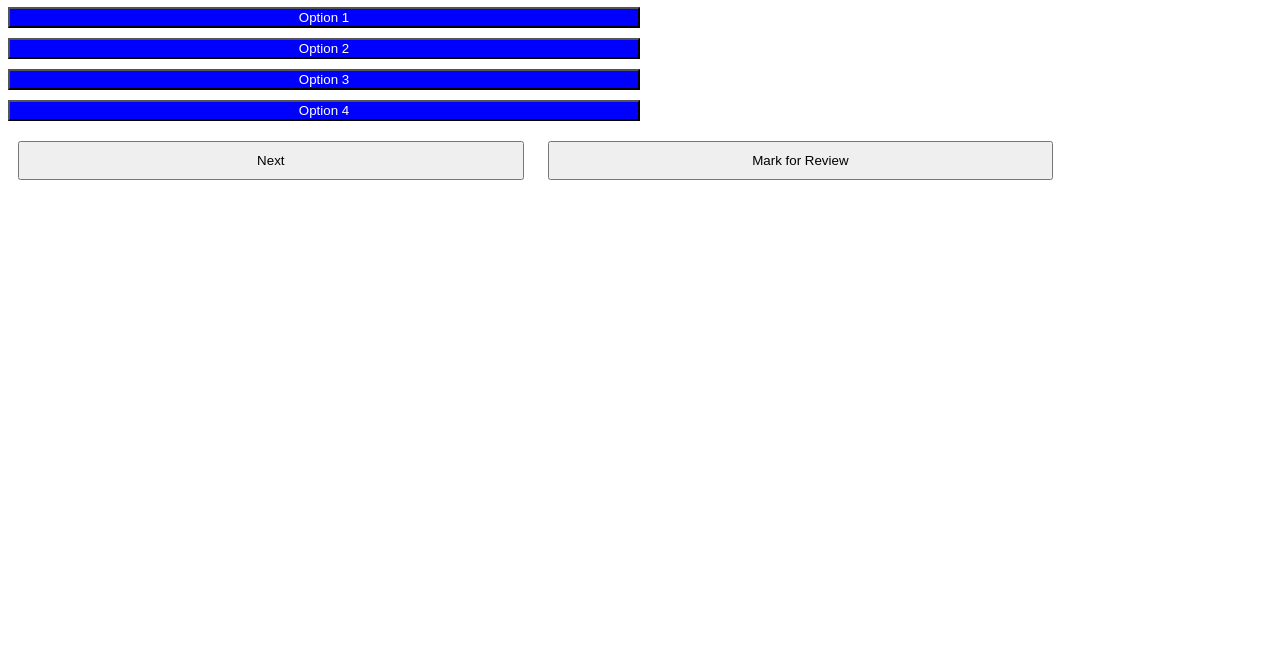
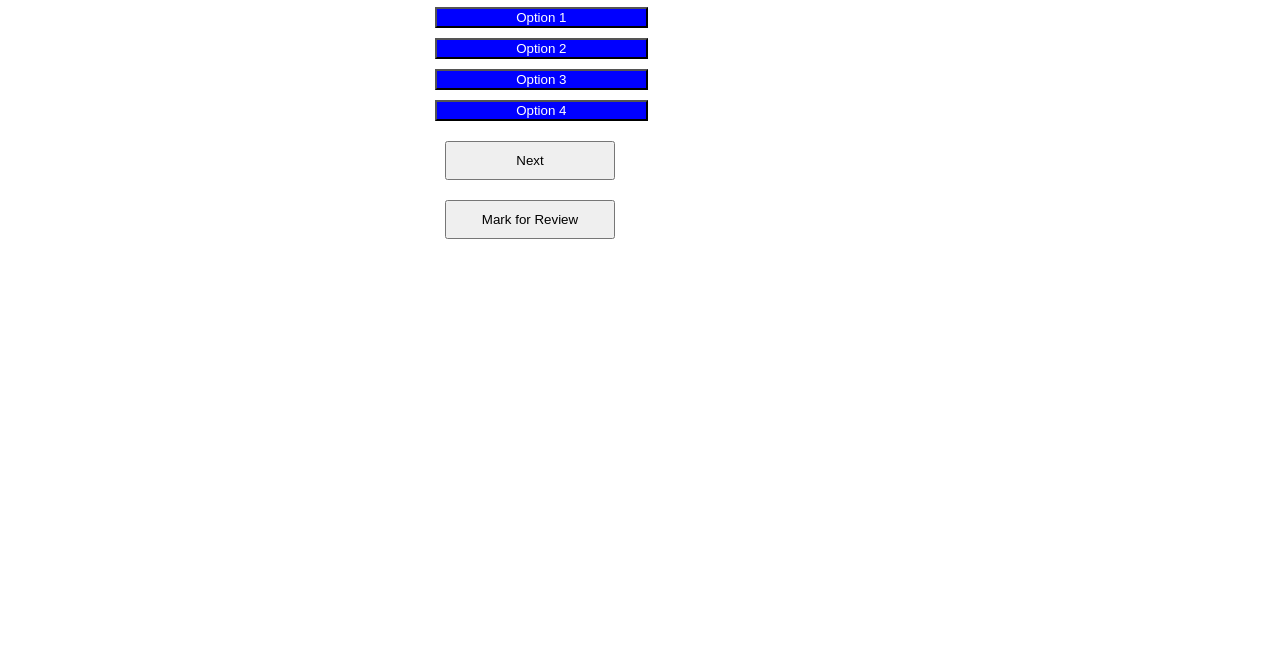
Before and after one commit to Raks110/DSCSwachhBharat, a website: page views/rendered.html in a window 1280 px wide. Shown: the part 140-800 px from the top of the page. Drawn offline with Linux system fonts and the light colour scheme.

Commit message:
Fixes and tiny updates

```diff
--- a/static/design.css
+++ b/static/design.css
@@ -23,3 +23,30 @@ h1{
   margin: 10px;
   width: 40%
 }
+
+#parent{
+  display: flex;
+  flex-direction: column;
+  flex-wrap: nowrap;
+  flex: 1 1 0;
+  align-self: center;
+}
+
+#profile{
+  flex: 1 1 0;
+}
+
+#questionPane{
+  flex: 1 1 0;
+}
+
+.container{
+  width: inherit;
+  display: flex;
+  flex-direction: row;
+  align-content:stretch;
+}
+
+body{
+  width: 100%;
+}
--- a/static/editions.js
+++ b/static/editions.js
@@ -103,11 +103,7 @@
 
 var i = 1;
 
-function nextQuestion(){
-  i++;
-  if(i>questions.length - 1){
-    i = 0;
-  }
+function setData(i){
   document.getElementById('question').innerText = questions[i].title;
   if(questions[i].markedForReview){
     document.getElementById('question').style.color = 'violet';
@@ -124,9 +120,21 @@ function nextQuestion(){
   document.getElementById('option3').style.backgroundColor = 'blue';
   document.getElementById('option4').value = questions[i].option4;
   document.getElementById('option4').style.backgroundColor = 'blue';
+  document.getElementById('markRev').value = "Mark for Review";
   if(!(questions[i].checked == false)){
     document.getElementById(questions[i].checked).style.backgroundColor = 'green';
   }
+  if(questions[i].markedForReview){
+    document.getElementById('markRev').value = "Unmark this Question";
+  }
+}
+
+function nextQuestion(){
+  i++;
+  if(i>questions.length - 1){
+    i = 0;
+  }
+  setData(i);
 }
 
 function prevQuestion(){
@@ -134,36 +142,31 @@ function prevQuestion(){
   if(i<0){
     i = questions.length - 1;
   }
-  document.getElementById('question').innerText = questions[i].title;
-  if(questions[i].markedForReview){
-    document.getElementById('question').style.color = 'violet';
-  }
-  else{
-    document.getElementById('question').style.color = 'red';
-  }
-  questions[i].visited = true;
-  document.getElementById('option1').value = questions[i].option1;
-  document.getElementById('option1').style.backgroundColor = 'blue';
-  document.getElementById('option2').value = questions[i].option2;
-  document.getElementById('option2').style.backgroundColor = 'blue';
-  document.getElementById('option3').value = questions[i].option3;
-  document.getElementById('option3').style.backgroundColor = 'blue';
-  document.getElementById('option4').value = questions[i].option4;
-  document.getElementById('option4').style.backgroundColor = 'blue';
-  if(!(questions[i].checked == false)){
-    document.getElementById(questions[i].checked).style.backgroundColor = 'green';
-  }
+  setData(i);
 }
 
 function markQuestion(){
-  questions[i].markedForReview = true;
-  document.getElementById('question').style.color = 'violet';
+  if(!questions[i].markedForReview){
+    questions[i].markedForReview = true;
+    document.getElementById('question').style.color = 'violet';
+    document.getElementById('markRev').value = "Unmark this Question";
+  }
+  else{
+      questions[i].markedForReview = false;
+      document.getElementById('question').style.color = 'red';
+      document.getElementById('markRev').value = "Mark for Review";
+  }
 }
 
 function selectedOption(id){
   if(!(questions[i].checked == false)){
     document.getElementById(questions[i].checked).style.backgroundColor = 'blue';
   }
-  questions[i].checked = id;
-  document.getElementById(questions[i].checked).style.backgroundColor = 'green';
+  if(id != questions[i].checked){
+    questions[i].checked = id;
+    document.getElementById(questions[i].checked).style.backgroundColor = 'green';
+  }
+  else{
+    questions[i].checked = false;
+  }
 }
--- a/views/rendered.html
+++ b/views/rendered.html
@@ -1,7 +1,7 @@
 <html>
   <head>
     <title>Swachh Bharat</title>
-    <link rel="shortcut ico" href="/static/favicon.ico">
+    <link rel="icon" href="/static/favicon.ico">
     <link rel="stylesheet" href="/static/design.css">
     <script src = "/static/editions.js"/>
     <script src="https://ajax.googleapis.com/ajax/libs/jquery/2.1.3/jquery.min.js"></script>
@@ -11,25 +11,39 @@
 
   <body>
 
+    <div class = "container">
+
+      <div id = "profile">
+
+      </div>
+
+      <div id="parent">
+
         <input class="questNav" type="button" name="previous" value="Previous" onclick="prevQuestion()"/>
 
-    <div id="parent">
         <h1 id="question"></h1>
         <input id = 'option1' class="quizOptions" type = 'button' value = '' onclick="selectedOption(this.id)"/>
         <input id = 'option2' class="quizOptions" type = 'button' value = '' onclick="selectedOption(this.id)"/>
         <input id = 'option3' class="quizOptions" type = 'button' value = '' onclick="selectedOption(this.id)"/>
         <input id = 'option4' class="quizOptions" type = 'button' value = '' onclick="selectedOption(this.id)"/>
+
+        <input class="questNav" type="button" name="next" value="Next" onclick="nextQuestion()"/>
+        <input id="markRev" class="questNav" type="button" name="markReview" value="Mark for Review" onclick="markQuestion()"/>
+
       </div>
 
-    <input class="questNav" type="button" name="next" value="Next" onclick="nextQuestion()"/>
-    <input class="questNav" type="button" name="markReview" value="Mark for Review" onclick="markQuestion()"/>
+      <div id="questionPane">
+
+      </div>
+
+    </div>
 
   </body>
+
   <script type="text/javascript">
 
     prevQuestion();
 
   </script>
 
-
 </html>
```
Lines whose indentation alone changed are shown as unchanged.
